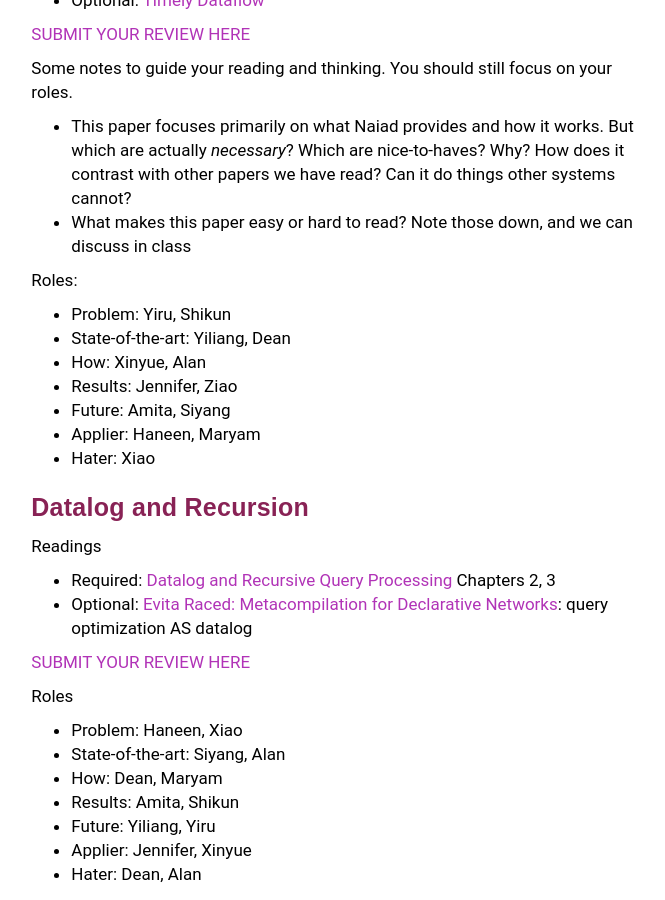
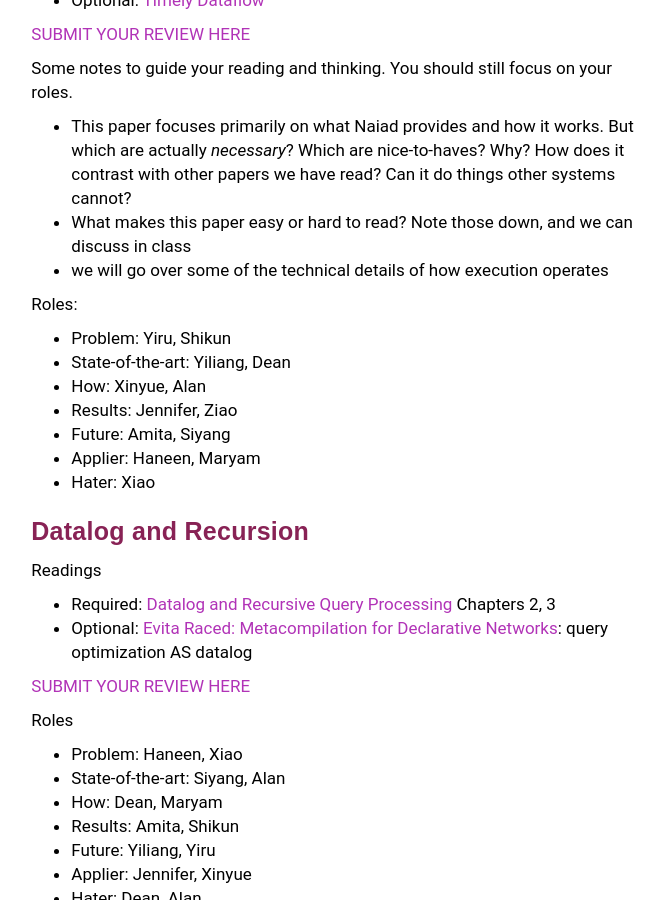
Before and after one commit to wzao1515/w6113.github.io, a Jekyll site: the page built from reviews.md, in a window 1280 px wide and 900 px high, scrolled down 6876 px. Shown: the whole window, without its empty margins (293-958 px from the left). Built offline with Jekyll 4.4.1, drawn with Linux system fonts in a browser that asks for light colours; our own code applies the rules of GitHub Pages for plain Markdown files.

Commit message:
updated website

```diff
--- a/reviews.md
+++ b/reviews.md
@@ -321,6 +321,7 @@ Some notes to guide your reading and thinking.  You should still focus on your r
 
 * This paper focuses primarily on what Naiad provides and how it works.  But which are actually _necessary_?  Which are nice-to-haves?  Why?  How does it contrast with other papers we have read?  Can it do things other systems cannot?
 * What makes this paper easy or hard to read?  Note those down, and we can discuss in class
+* we will go over some of the technical details of how execution operates
 
 Roles:
 
```
